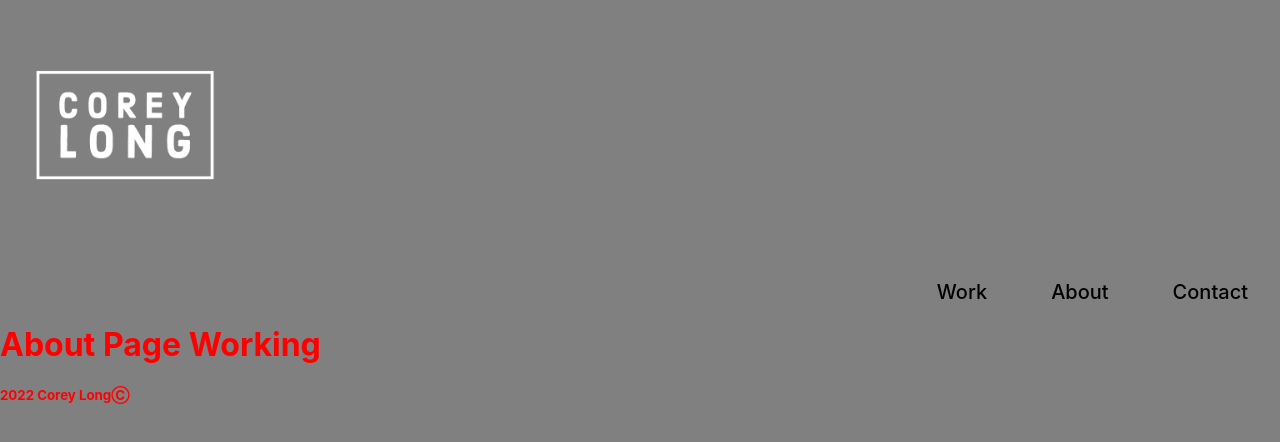
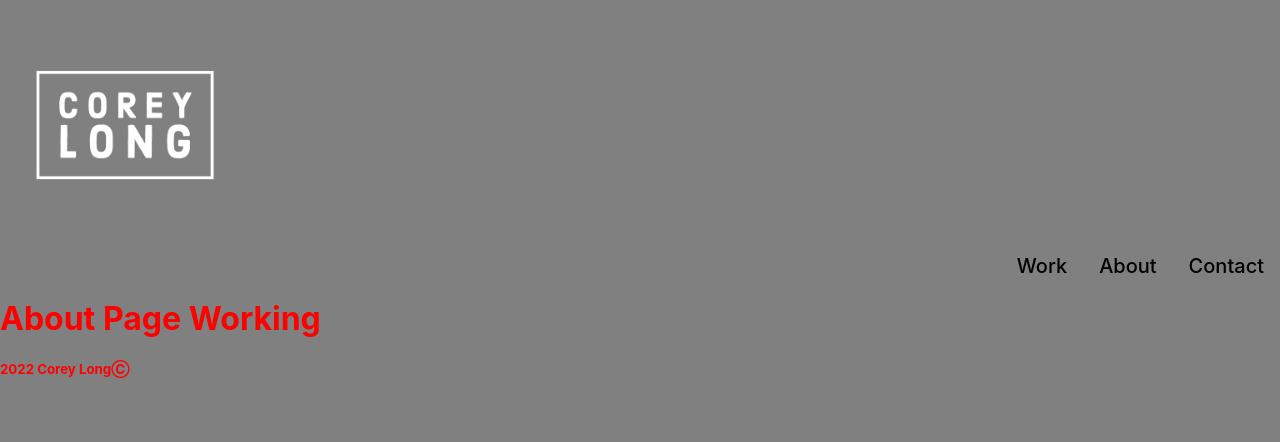
Before and after one commit to CoreyLongDev/website, a React (Create React App) app: page /about in a window 1280 px wide. Shown: the top 442 px of the page. Built offline with nearby package versions, Linux system fonts and the light colour scheme.

Commit message:
working on CSS for header / navi component

```diff
--- a/src/App.css
+++ b/src/App.css
@@ -1,6 +1,8 @@
 body {
   color: red;
   background-color: grey;
+  margin: 0;
+  padding: 0;
 }
 #theDoor {
   display: block;
--- a/src/Components/HeaderNavi/HeaderNavi.css
+++ b/src/Components/HeaderNavi/HeaderNavi.css
@@ -1,21 +1,25 @@
+#logoBox {
+    float: left;
+}
+#logo {
+    height: auto;
+    max-width: 250px;
+}
 .navigation {
     text-align: right !important;
     box-shadow: none;
-    padding-top: 30px;
+    float: right;
 }
 a{
     color: black !important;
     font-weight: 500;
     font-size: 20px;
     text-decoration: none;
-    margin: 2rem;
+    margin: 1rem;
     }
 a:hover {
     color: #FF5DB2 !important;
 }
-#logo {
-    height: auto;
-    max-width: 250px;
-    display: block;
-    flex: auto;
+.clear {
+    clear: both;
 }
--- a/src/Components/HeaderNavi/HeaderNavi.js
+++ b/src/Components/HeaderNavi/HeaderNavi.js
@@ -4,9 +4,10 @@ import './HeaderNavi.css'
 import Logo from '../HeaderNavi/logoWhite.png'
 
 const HeaderNavi = () => {
-    return(
+    return (
         <>
-        <img id='logo' src={Logo} alt=''/>
+            <div id="header">
+                <img id='logo' src={Logo} alt='' />
 
                 <Navbar>
                     <Container className="navigation">
@@ -15,7 +16,8 @@ const HeaderNavi = () => {
                         <Nav.Link href="./Contact">Contact</Nav.Link>
                     </Container>
                 </Navbar>
-
+                <div className="clear"></div>
+            </div>
         </>
     )
 }
```
Lines whose indentation alone changed are shown as unchanged.
